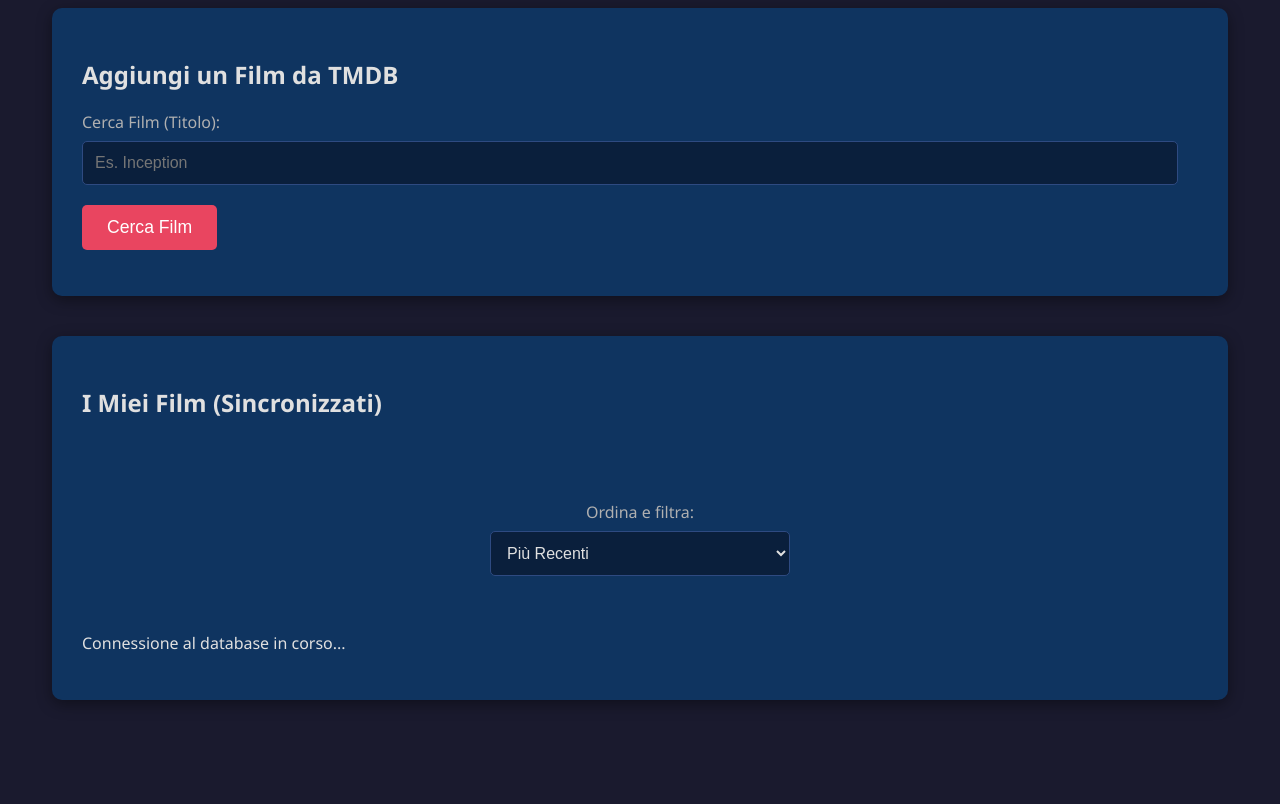
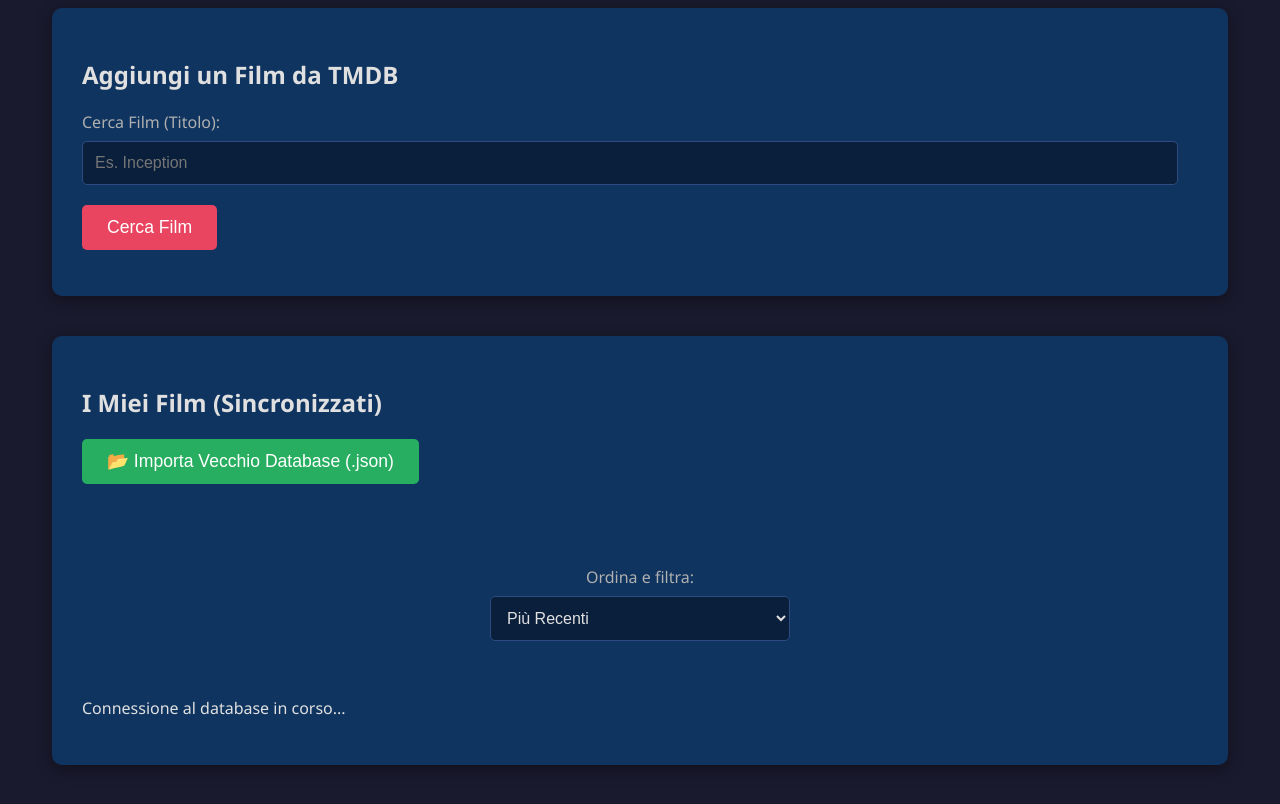
Before and after one commit to sertem1102/cinema, a plain HTML site: page index.html in a window 1280 px wide. Shown: the part 106-910 px from the top of the page. Before the commit the page ends 866 px from the top, so only its background shows below. Drawn offline with Linux system fonts and the light colour scheme; no server answers.

Commit message:
Add JSON import functionality for Firebase

```diff
--- a/index.html
+++ b/index.html
@@ -87,6 +87,9 @@
 
     <div class="container movie-list-section">
         <h2>I Miei Film (Sincronizzati)</h2>
+        <input type="file" id="import-json-cloud" accept=".json" onchange="importaSuFirebase(event)" style="display:none;">
+        <button onclick="document.getElementById('import-json-cloud').click()" style="background-color: #27ae60; margin-bottom: 20px;">📂 Importa Vecchio Database (.json)</button>
+
         <div id="latest-movies-row" class="movie-grid" style="margin-bottom: 40px; border-bottom: 2px solid #0f3460; padding-bottom: 20px;"></div>
 
         <div style="margin-bottom: 20px; text-align: center;">
@@ -155,7 +158,6 @@
         const latestMoviesRow = document.getElementById('latest-movies-row');
         const editModal = document.getElementById('edit-modal');
 
-        // CARICAMENTO IN TEMPO REALE DAL CLOUD
         function loadMovies() {
             db.ref('movies').on('value', (snapshot) => {
                 allMovies = [];
@@ -166,7 +168,6 @@
             });
         }
 
-        // SALVATAGGIO IN CLOUD
         function saveMovies(movies) {
             db.ref('movies').set(movies);
         }
@@ -328,7 +329,7 @@
         window.onclick = (e) => { if(e.target == editModal) editModal.style.display = 'none'; };
         document.getElementById('sort-order').onchange = () => displayMovies(allMovies);
 
-        // Funzione speciale per importare il vecchio file JSON su Firebase
+        // FUNZIONE IMPORTAZIONE
         window.importaSuFirebase = (event) => {
             const reader = new FileReader();
             reader.onload = (e) => {
@@ -347,7 +348,8 @@ window.importaSuFirebase = (event) => {
             };
             reader.readAsText(event.target.files[0]);
         };
-        cinema_v75.html
+
+        // AVVIO
         loadMovies();
     </script>
 </body>
```
Lines whose indentation alone changed are shown as unchanged.
